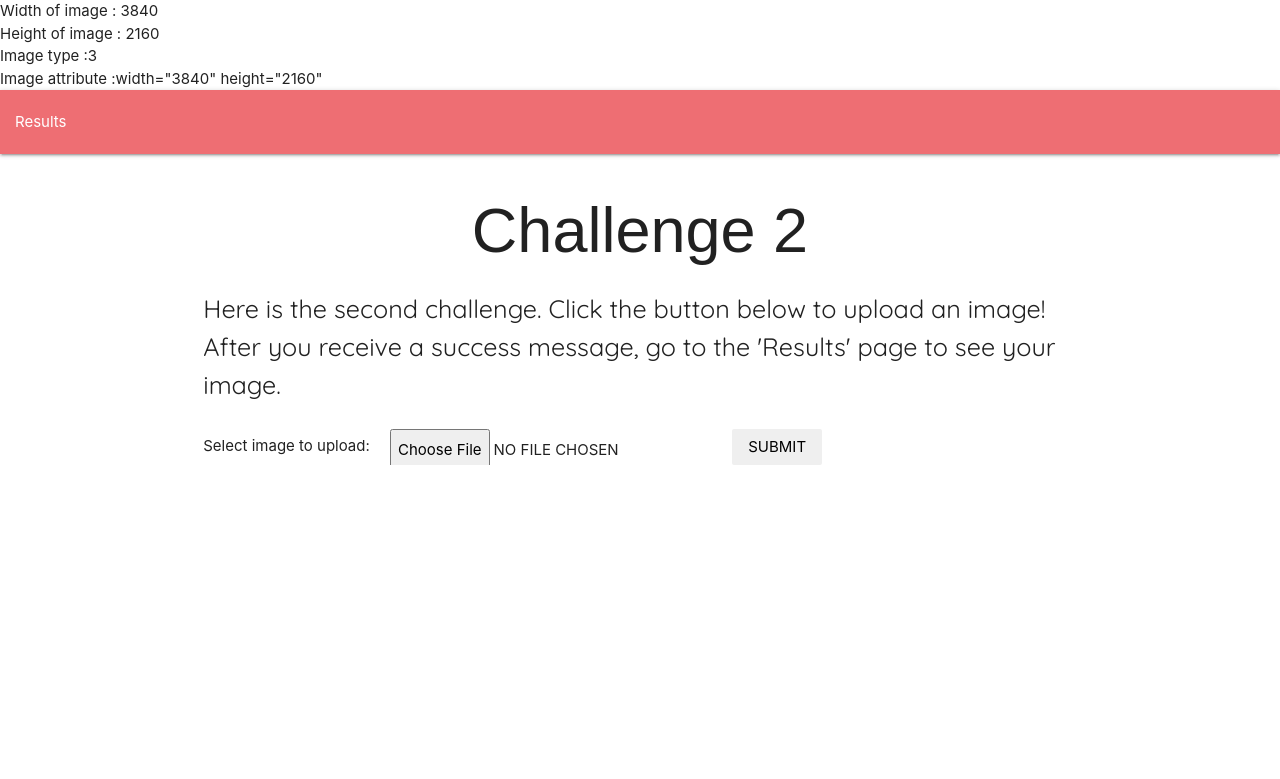
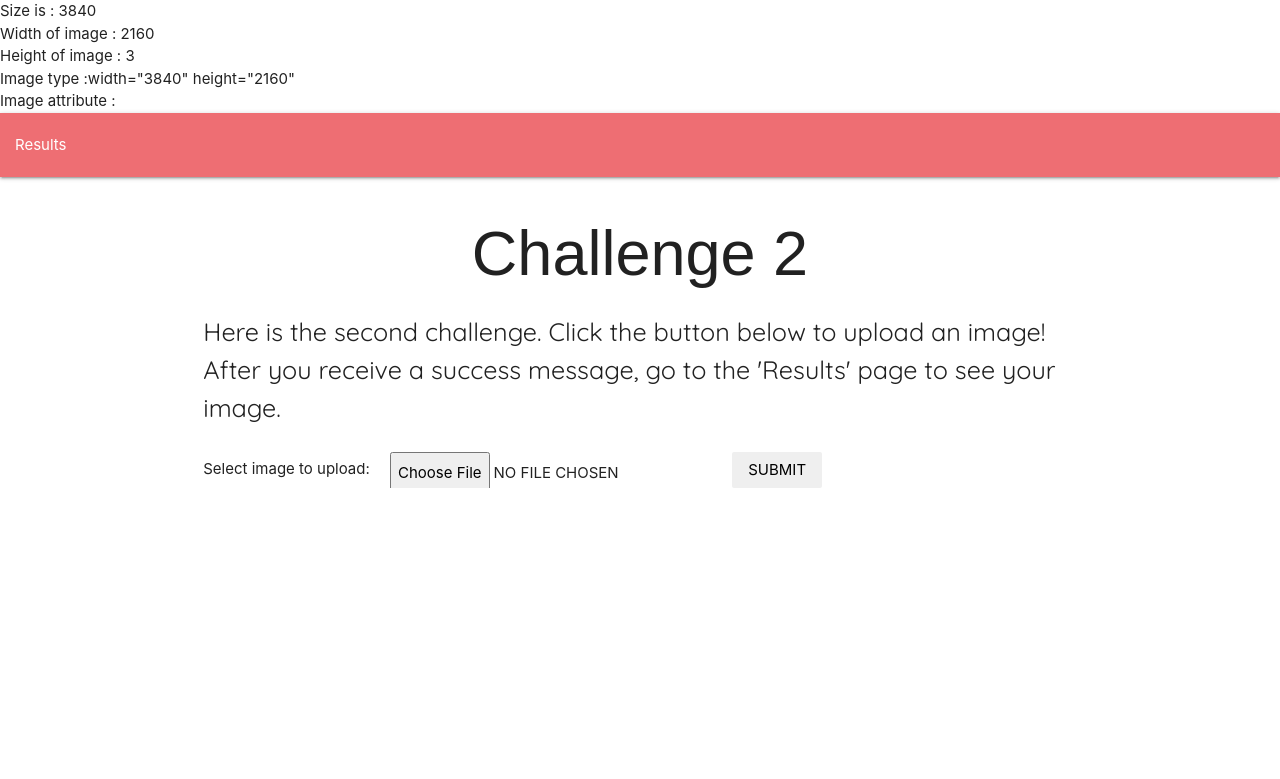
Before and after one commit to griffinstiens/CS4830, a PHP site: page /pages/challenge2/index.php in a window 1280 px wide. Shown: the top 779 px of the page. Run offline with PHP 8.4, Linux system fonts and the light colour scheme; data that the repository does not hold is empty; some web fonts are replaced.

```diff
--- a/pages/challenge2/index.php
+++ b/pages/challenge2/index.php
@@ -1,7 +1,8 @@
 <?php
-list($width, $height, $type, $attr) = getimagesize("wallpaper1.png");
+list($size, $width, $height, $type, $attr) = getimagesize("wallpaper1.png");
 
 // Displaying dimensions of the image
+echo "Size is : " . $size . "<br>";
 echo "Width of image : " . $width . "<br>";
 
 echo "Height of image : " . $height . "<br>";
```
